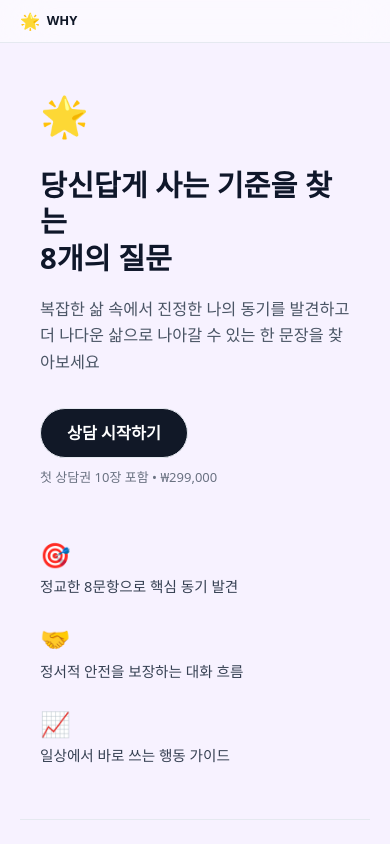
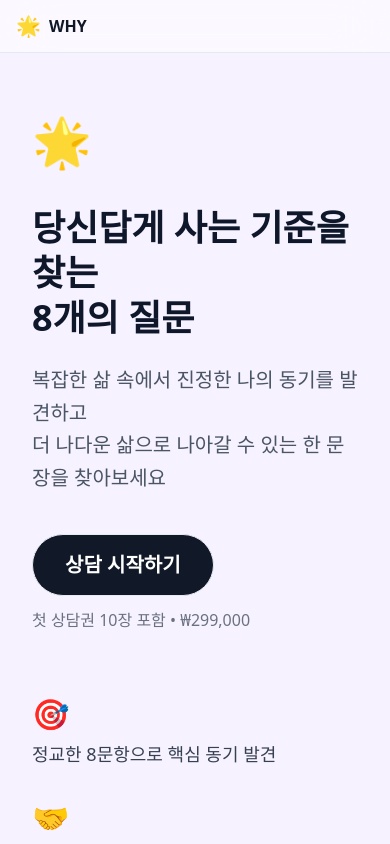
Before and after one commit to terry-U/why-consulting, a Next.js app: page / in a window 390 px wide. Shown: the top 844 px of the page. Built offline with nearby package versions, Linux system fonts and the light colour scheme; no server answers.

Commit message:
feat(mobile): 본문 글씨 16px 고정 및 모바일 좌우 여백 축소(px-4)

```diff
--- a/src/app/globals.css
+++ b/src/app/globals.css
@@ -127,7 +127,7 @@ body {
 
   @media (max-width: 640px) {
     html {
-      font-size: 13px;
+      font-size: 16px;
     }
   }
 
@@ -165,8 +165,8 @@ body {
     max-width: 1120px;
     margin-left: auto;
     margin-right: auto;
-    padding-left: 20px;
-    padding-right: 20px;
+    padding-left: 16px;
+    padding-right: 16px;
   }
 
   .neo {
--- a/src/components/chat/character-message.tsx
+++ b/src/components/chat/character-message.tsx
@@ -74,7 +74,7 @@ export default function CharacterMessage({
             <span className="text-base shimmer-text">생각하는 중…</span>
           </div>
         ) : (
-          <div className="text-blue-700 leading-relaxed whitespace-pre-wrap font-medium text-sm sm:text-base">
+          <div className="text-blue-700 leading-relaxed whitespace-pre-wrap font-medium text-base sm:text-base">
             <HighlightedMessage content={displayedText} />
             {showTypingEffect && !isComplete && (
               <span className="inline-block w-2 h-6 bg-blue-300 ml-1 animate-pulse"></span>
@@ -100,7 +100,7 @@ export function UserMessage({ message, timestamp }: UserMessageProps) {
     <div className="flex items-start mb-10 justify-end">
       <div className="max-w-[85%]">
         <div className="mb-2 text-sm text-purple-700/80 font-medium text-right">나</div>
-        <div className="text-gray-900 leading-relaxed whitespace-pre-wrap text-sm sm:text-base text-right">
+        <div className="text-gray-900 leading-relaxed whitespace-pre-wrap text-base sm:text-base text-right">
           {message}
         </div>
         {timestamp && (
--- a/src/components/chat/chat-interface.tsx
+++ b/src/components/chat/chat-interface.tsx
@@ -552,7 +552,7 @@ export default function ChatInterface({ session, initialMessages, onSessionUpdat
     <div className="flex flex-col h-full bg-transparent">
       {/* 메인 스크롤 영역 */}
       <div className="flex-1 overflow-y-auto bg-transparent pt-28" ref={scrollRef} onScroll={handleScroll} style={{ WebkitOverflowScrolling: 'touch' }}>
-        <div className="max-w-4xl w-full px-6 pb-32 mx-auto space-y-3">
+        <div className="max-w-4xl w-full px-4 sm:px-6 pb-32 mx-auto space-y-3">
           {messages.map((message) => {
             if (message.role === 'user') {
               return <UserMessage key={message.id} message={message.content} timestamp={message.created_at} />
```
